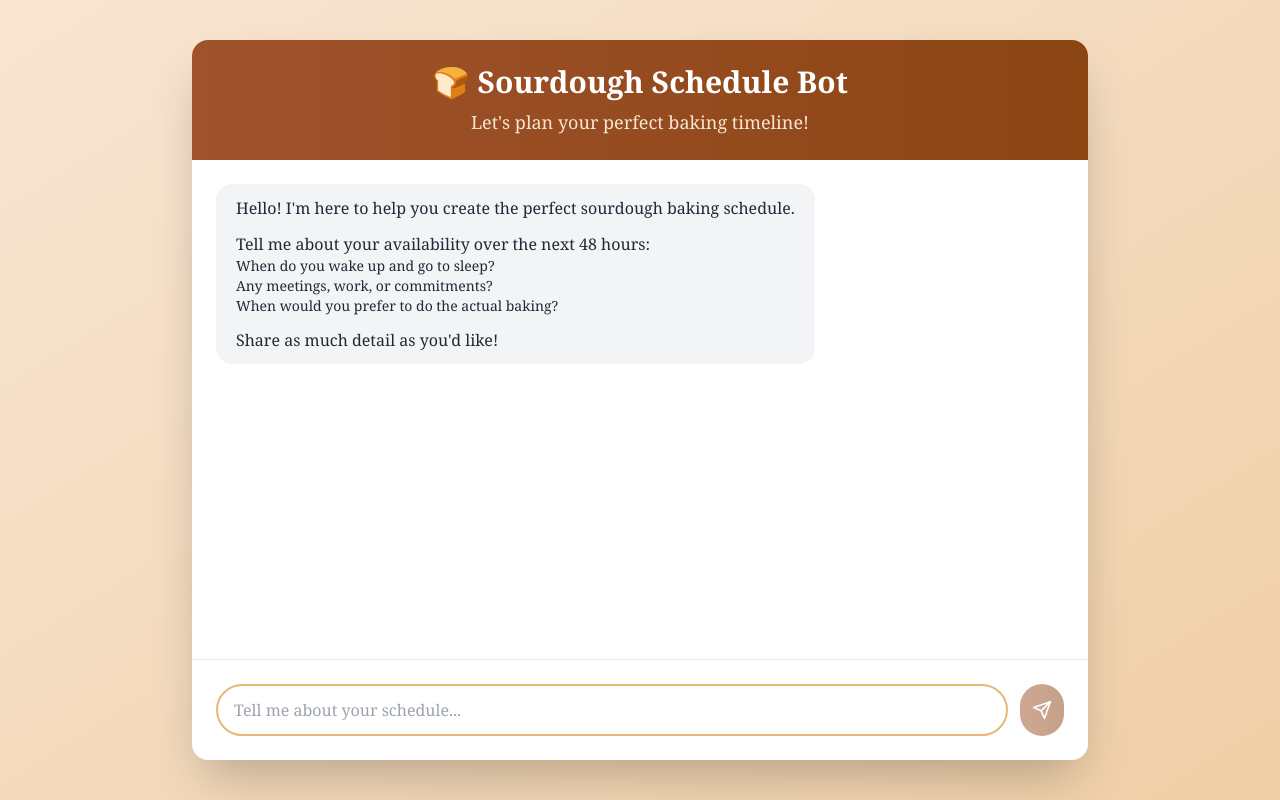
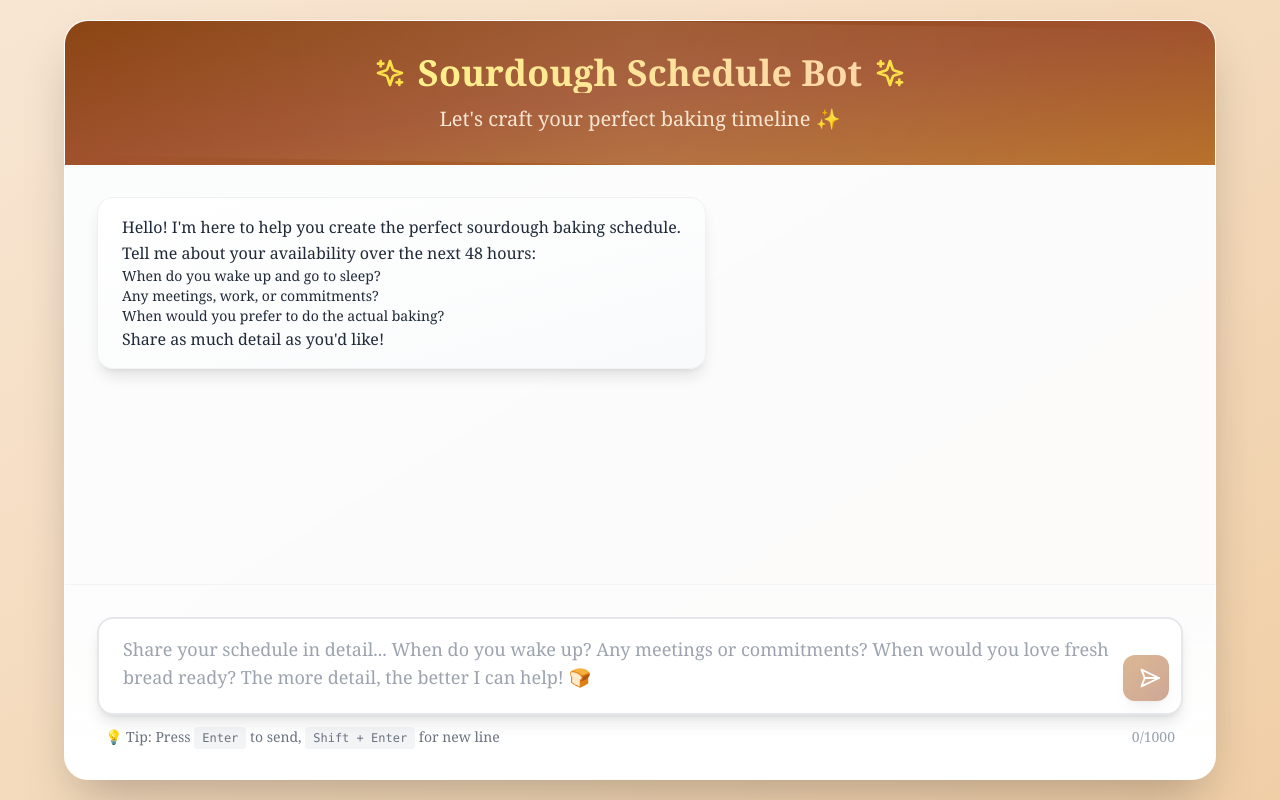
Before and after one commit to abbydulski/sourdough-bot, a Next.js app: page / in a window 1280 px wide. Built offline with nearby package versions, Linux system fonts and the light colour scheme.

Commit message:
Sleek UI upgrade with massive text input

```diff
--- a/components/Chat.js
+++ b/components/Chat.js
@@ -1,5 +1,5 @@
 import { useState, useRef, useEffect } from 'react'
-import { Send } from 'lucide-react'
+import { Send, Sparkles } from 'lucide-react'
 import Message from './Message'
 import ScheduleDisplay from './ScheduleDisplay'
 import useChat from '../hooks/useChat'
@@ -7,6 +7,7 @@ import useChat from '../hooks/useChat'
 export default function Chat() {
   const [inputValue, setInputValue] = useState('')
   const messagesEndRef = useRef(null)
+  const textareaRef = useRef(null)
   const { messages, isTyping, sendMessage } = useChat()
 
   const scrollToBottom = () => {
@@ -17,6 +18,19 @@ export default function Chat() {
     scrollToBottom()
   }, [messages, isTyping])
 
+  // Auto-resize textarea
+  const adjustTextareaHeight = () => {
+    const textarea = textareaRef.current
+    if (textarea) {
+      textarea.style.height = 'auto'
+      textarea.style.height = Math.min(textarea.scrollHeight, 120) + 'px'
+    }
+  }
+
+  useEffect(() => {
+    adjustTextareaHeight()
+  }, [inputValue])
+
   const handleSubmit = (e) => {
     e.preventDefault()
     if (!inputValue.trim()) return
@@ -25,16 +39,32 @@ export default function Chat() {
     setInputValue('')
   }
 
+  const handleKeyPress = (e) => {
+    if (e.key === 'Enter' && !e.shiftKey) {
+      e.preventDefault()
+      handleSubmit(e)
+    }
+  }
+
   return (
-    <div className="w-full max-w-4xl h-[90vh] bg-white rounded-2xl shadow-2xl flex flex-col overflow-hidden">
+    <div className="w-full max-w-6xl h-[95vh] bg-white/95 backdrop-blur-sm rounded-3xl shadow-2xl border border-white/20 flex flex-col overflow-hidden">
       {/* Header */}
-      <div className="bg-gradient-to-r from-sourdough-700 to-sourdough-800 text-white p-6 text-center">
-        <h1 className="text-3xl font-bold mb-2">🍞 Sourdough Schedule Bot</h1>
-        <p className="text-sourdough-100 text-lg">Let's plan your perfect baking timeline!</p>
+      <div className="bg-gradient-to-br from-sourdough-800 via-sourdough-700 to-sourdough-600 text-white p-8 text-center relative overflow-hidden">
+        <div className="absolute inset-0 bg-gradient-to-r from-transparent via-white/10 to-transparent skew-y-1"></div>
+        <div className="relative">
+          <div className="flex items-center justify-center gap-3 mb-3">
+            <Sparkles className="text-yellow-300" size={32} />
+            <h1 className="text-4xl font-bold bg-gradient-to-r from-yellow-200 to-orange-200 bg-clip-text text-transparent">
+              Sourdough Schedule Bot
+            </h1>
+            <Sparkles className="text-yellow-300" size={32} />
+          </div>
+          <p className="text-sourdough-100 text-xl font-medium">Let's craft your perfect baking timeline ✨</p>
+        </div>
       </div>
 
       {/* Messages */}
-      <div className="flex-1 overflow-y-auto p-6 space-y-4">
+      <div className="flex-1 overflow-y-auto p-8 space-y-6 bg-gradient-to-br from-slate-50/50 to-stone-50/50">
         {messages.map((message, index) => (
           <Message
             key={index}
@@ -45,9 +75,9 @@ export default function Chat() {
 
         {isTyping && (
           <div className="flex justify-start">
-            <div className="bg-gray-100 rounded-2xl px-4 py-3 max-w-xs">
-              <div className="text-gray-600">
-                <span className="typing-dots">Thinking</span>
+            <div className="bg-gradient-to-r from-gray-100 to-gray-50 rounded-2xl px-6 py-4 shadow-lg border border-gray-200/50">
+              <div className="text-gray-600 font-medium">
+                <span className="typing-dots">Crafting your schedule</span>
               </div>
             </div>
           </div>
@@ -56,25 +86,38 @@ export default function Chat() {
       </div>
 
       {/* Input */}
-      <form onSubmit={handleSubmit} className="p-6 border-t border-gray-200">
-        <div className="flex gap-3">
-          <input
-            type="text"
+      <div className="p-8 bg-gradient-to-t from-white to-gray-50/50 border-t border-gray-200/50">
+        <form onSubmit={handleSubmit} className="relative">
+          <div className="relative bg-white rounded-2xl shadow-lg border-2 border-gray-200 focus-within:border-sourdough-500 focus-within:shadow-xl transition-all duration-300">
+            <textarea
+              ref={textareaRef}
               value={inputValue}
               onChange={(e) => setInputValue(e.target.value)}
-            placeholder="Tell me about your schedule..."
-            className="flex-1 px-4 py-3 border-2 border-sourdough-300 rounded-full focus:outline-none focus:border-sourdough-600 transition-colors"
-            maxLength={500}
+              onKeyPress={handleKeyPress}
+              placeholder="Share your schedule in detail... When do you wake up? Any meetings or commitments? When would you love fresh bread ready? The more detail, the better I can help! 🍞"
+              className="w-full px-6 py-4 pr-16 text-lg resize-none border-none rounded-2xl focus:outline-none placeholder-gray-400 min-h-[60px] max-h-[120px]"
+              maxLength={1000}
+              rows={1}
             />
             <button
               type="submit"
               disabled={!inputValue.trim()}
-            className="bg-gradient-to-r from-sourdough-700 to-sourdough-800 text-white p-3 rounded-full hover:from-sourdough-800 hover:to-sourdough-900 transition-all disabled:opacity-50 disabled:cursor-not-allowed"
+              className="absolute right-3 bottom-3 bg-gradient-to-br from-sourdough-600 to-sourdough-700 text-white p-3 rounded-xl hover:from-sourdough-700 hover:to-sourdough-800 transition-all duration-200 disabled:opacity-50 disabled:cursor-not-allowed shadow-lg hover:shadow-xl transform hover:scale-105 active:scale-95"
             >
-            <Send size={20} />
+              <Send size={22} className="transform rotate-45" />
             </button>
+          </div>
+
+          <div className="flex justify-between items-center mt-3 px-2">
+            <p className="text-sm text-gray-500">
+              💡 Tip: Press <kbd className="px-2 py-1 bg-gray-100 rounded text-xs">Enter</kbd> to send, <kbd className="px-2 py-1 bg-gray-100 rounded text-xs">Shift + Enter</kbd> for new line
+            </p>
+            <p className="text-sm text-gray-400">
+              {inputValue.length}/1000
+            </p>
           </div>
         </form>
       </div>
+    </div>
   )
 }
--- a/components/Message.js
+++ b/components/Message.js
@@ -4,13 +4,15 @@ export default function Message({ message, isFirst }) {
   return (
     <div className={`flex ${isBot ? 'justify-start' : 'justify-end'} message-enter`}>
       <div
-          className={`max-w-[80%] px-5 py-3 rounded-2xl ${
+        className={`max-w-[85%] px-6 py-4 rounded-2xl shadow-lg border ${
           isBot
-              ? 'bg-gray-100 text-gray-800'
-              : 'bg-gradient-to-r from-sourdough-700 to-sourdough-800 text-white'
-          }`}
+            ? 'bg-gradient-to-br from-white to-gray-50 text-gray-800 border-gray-200/50'
+            : 'bg-gradient-to-br from-sourdough-600 via-sourdough-700 to-sourdough-800 text-white border-sourdough-500/30 shadow-sourdough-500/20'
+        } backdrop-blur-sm`}
       >
+        <div className="text-base leading-relaxed">
           {message.content}
+        </div>
       </div>
     </div>
   )
--- a/components/ScheduleDisplay.js
+++ b/components/ScheduleDisplay.js
@@ -1,38 +1,59 @@
-import { Clock, CheckCircle } from 'lucide-react'
+import { Clock, CheckCircle, Sparkles } from 'lucide-react'
 
 export default function ScheduleDisplay({ schedule }) {
   if (!schedule || schedule.length === 0) return null
 
   return (
-    <div className="bg-sourdough-50 border-2 border-sourdough-300 rounded-xl p-5 my-4">
-      <h3 className="text-xl font-bold text-sourdough-800 mb-4 flex items-center gap-2">
-        <Clock size={24} />
-        Your Sourdough Schedule
-      </h3>
+    <div className="bg-gradient-to-br from-amber-50 via-orange-50 to-yellow-50 border-2 border-amber-200/50 rounded-2xl p-6 my-6 shadow-xl">
+      <div className="flex items-center justify-center gap-3 mb-6">
+        <Sparkles className="text-amber-600" size={28} />
+        <h3 className="text-2xl font-bold bg-gradient-to-r from-amber-700 to-orange-600 bg-clip-text text-transparent">
+          Your Sourdough Timeline
+        </h3>
+        <Sparkles className="text-amber-600" size={28} />
+      </div>
 
-      <div className="space-y-3">
+      <div className="space-y-4">
         {schedule.map((item, index) => (
           <div
             key={index}
-            className="flex items-center justify-between py-3 px-4 bg-white rounded-lg shadow-sm border border-sourdough-200"
+            className="group relative bg-white/80 backdrop-blur-sm rounded-xl p-5 shadow-md border border-amber-100 hover:shadow-lg hover:bg-white/90 transition-all duration-300"
           >
-            <div className="flex items-center gap-3">
-              <div className="text-sourdough-700 font-bold min-w-[120px]">
-                {item.time}
+            <div className="flex items-start gap-4">
+              <div className="flex-shrink-0 bg-gradient-to-br from-amber-500 to-orange-500 text-white rounded-lg p-2 shadow-md">
+                <Clock size={18} />
               </div>
-              <div className="text-gray-700 flex-1">
-                {item.task}
+              <div className="flex-1 min-w-0">
+                <div className="text-amber-800 font-bold text-lg mb-1">
+                  {item.time}
+                </div>
+                <div className="text-gray-700 leading-relaxed">
+                  {item.task}
+                </div>
+              </div>
+              <div className="flex-shrink-0">
+                <CheckCircle size={20} className="text-green-500 opacity-60 group-hover:opacity-100 transition-opacity" />
               </div>
             </div>
-            <CheckCircle size={16} className="text-sourdough-500" />
+
+            {/* Subtle connecting line */}
+            {index < schedule.length - 1 && (
+              <div className="absolute left-8 bottom-0 w-0.5 h-4 bg-gradient-to-b from-amber-300 to-transparent"></div>
+            )}
           </div>
         ))}
       </div>
 
-      <div className="mt-4 p-3 bg-sourdough-100 rounded-lg">
-        <p className="text-sourdough-800 text-sm font-medium">
-          💡 This timeline is flexible! Feel free to adjust by ±30 minutes for most steps.
-        </p>
+      <div className="mt-6 p-4 bg-gradient-to-r from-blue-50 to-indigo-50 rounded-xl border border-blue-200/50">
+        <div className="flex items-start gap-3">
+          <div className="text-2xl">💡</div>
+          <div>
+            <p className="text-blue-800 font-semibold mb-1">Flexibility Built In</p>
+            <p className="text-blue-700 text-sm leading-relaxed">
+              This timeline is flexible! Most steps can be adjusted by ±30 minutes. The key is watching your dough, not the clock.
+            </p>
+          </div>
+        </div>
       </div>
     </div>
   )
```
Lines whose indentation alone changed are shown as unchanged.
